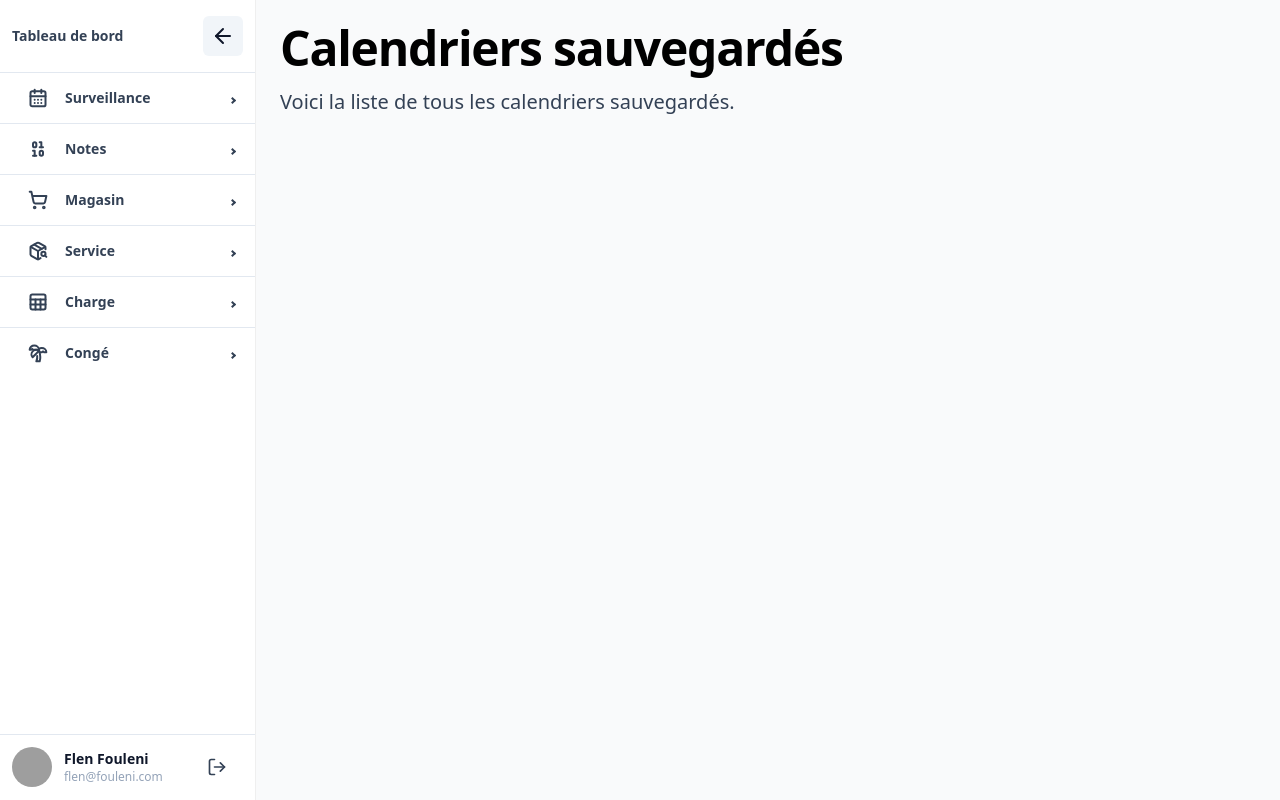
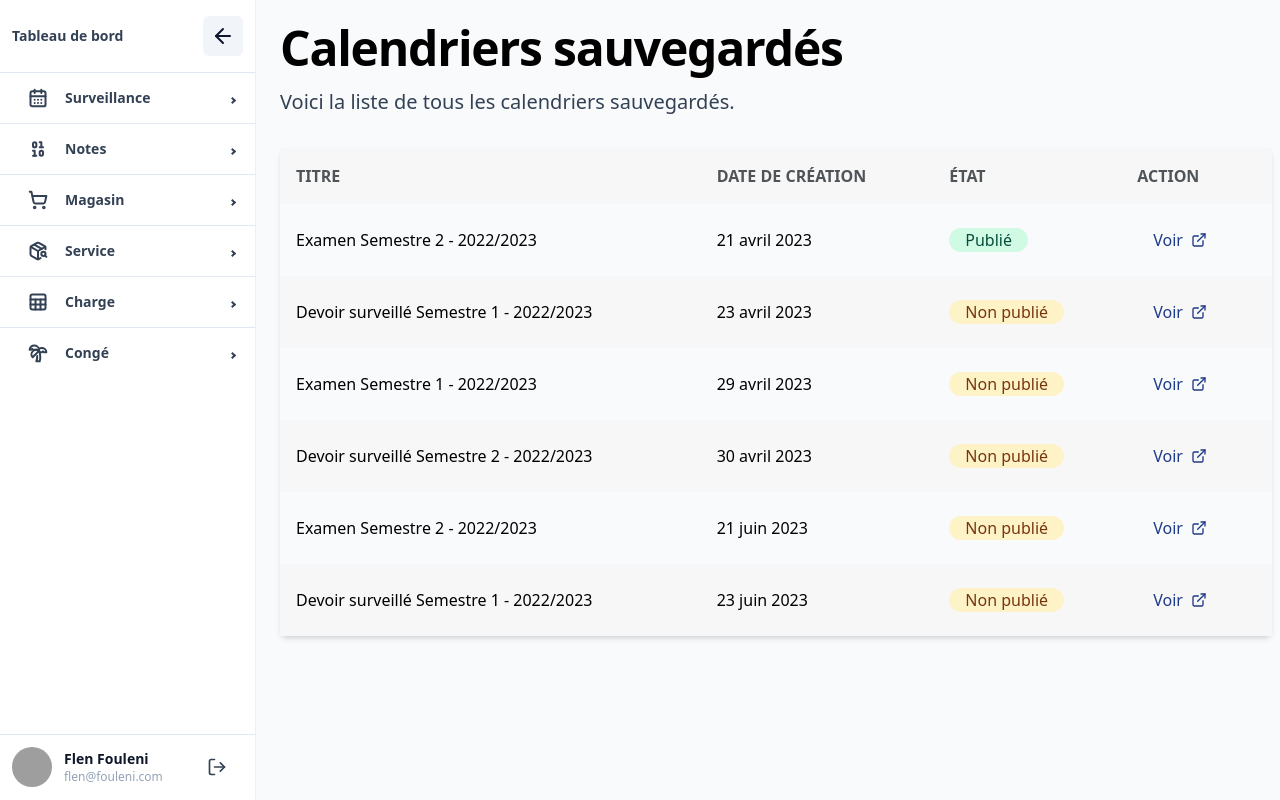
Before and after one commit to stormynight9/isimm-frontend, a React (Vite) app: page /isimm-frontend/surveillance/calendriers-sauvegardes in a window 1280 px wide. Built offline with nearby package versions, Linux system fonts and the light colour scheme; grey boxes are pictures that could not be loaded; a web font is replaced by a local one.

Commit message:
add: added table

```diff
--- a/src/pages/surveillance/SavedCalendars.jsx
+++ b/src/pages/surveillance/SavedCalendars.jsx
@@ -1,10 +1,54 @@
+import Table from "@/components/shared/Table"
 import Header from "./components/Header"
+import Badge from "@/components/ui/Badge"
+import { useMemo } from "react"
+import { savedCalendars } from "./data/saved-calendars"
+import { Button } from "@/components/ui/Button"
+import { Link } from "react-router-dom"
+import { ExternalLinkIcon } from "lucide-react"
 
 const SavedCalendars = () => {
+    const data = useMemo(() => savedCalendars, [])
+
+    const columns = useMemo(
+        () => [
+            {
+                Header: "Titre",
+                accessor: "title",
+            },
+            {
+                Header: "Date de création",
+                accessor: "createdAt",
+            },
+            {
+                Header: "état",
+                accessor: "status",
+                Cell: ({ value }) => (value ? <Badge status="green">Publié</Badge> : <Badge status="yellow">Non publié</Badge>),
+            },
+            {
+                Header: "Action",
+                accessor: "id",
+                Cell: ({ value }) => (
+                    <Link to={`${value}`}>
+                        <Button variant="link" className="text-base text-blue-900">
+                            Voir
+                            <ExternalLinkIcon className="ml-2 h-4 w-4" />
+                        </Button>
+                    </Link>
+                ),
+            },
+        ],
+        []
+    )
     return (
-        <main className="lg:pt-4 lg:pl-4">
-            <Header title="Calendriers sauvegardés">Voici la liste de tous les calendriers sauvegardés.</Header>
-        </main>
+        <div className="w-full lg:pt-4 lg:pl-4">
+            <Header title="Calendriers sauvegardés" className="mb-8">
+                Voici la liste de tous les calendriers sauvegardés.
+            </Header>
+            <div className="max-w-7xl">
+                <Table columns={columns} data={data} />
+            </div>
+        </div>
     )
 }
 
--- a/src/pages/surveillance/components/Header.tsx
+++ b/src/pages/surveillance/components/Header.tsx
@@ -1,11 +1,12 @@
 interface HeaderProps {
     title: string
     children: React.ReactNode
+    className?: string
 }
 
-const Header = ({ title, children }: HeaderProps) => {
+const Header = ({ title, children, className }: HeaderProps) => {
     return (
-        <header>
+        <header className={className}>
             <h1 className="mb-4 scroll-m-20 text-4xl font-extrabold tracking-tight lg:text-5xl">{title}</h1>
             <p className="text-slate-700 dark:text-slate-400 lg:text-xl">{children}</p>
         </header>
--- /dev/null
+++ b/src/pages/surveillance/data/saved-calendars.js
@@ -0,0 +1,38 @@
+export const savedCalendars = [
+    {
+        id: 1,
+        title: "Examen Semestre 2 - 2022/2023",
+        createdAt: "21 avril 2023",
+        status: true,
+    },
+    {
+        id: 2,
+        title: "Devoir surveillé Semestre 1 - 2022/2023",
+        createdAt: "23 avril 2023",
+        status: false,
+    },
+    {
+        id: 3,
+        title: "Examen Semestre 1 - 2022/2023",
+        createdAt: "29 avril 2023",
+        status: false,
+    },
+    {
+        id: 4,
+        title: "Devoir surveillé Semestre 2 - 2022/2023",
+        createdAt: "30 avril 2023",
+        status: false,
+    },
+    {
+        id: 5,
+        title: "Examen Semestre 2 - 2022/2023",
+        createdAt: "21 juin 2023",
+        status: false,
+    },
+    {
+        id: 6,
+        title: "Devoir surveillé Semestre 1 - 2022/2023",
+        createdAt: "23 juin 2023",
+        status: false,
+    },
+]
```
